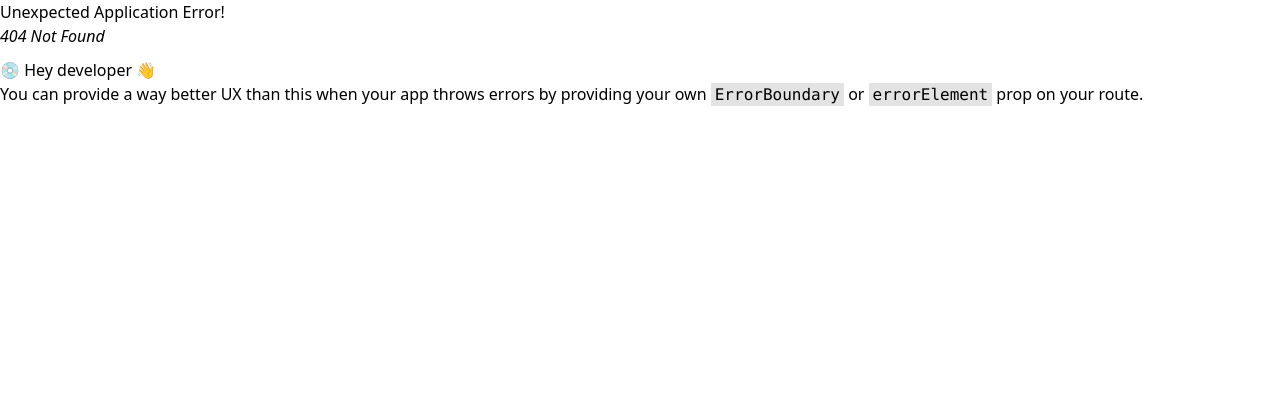
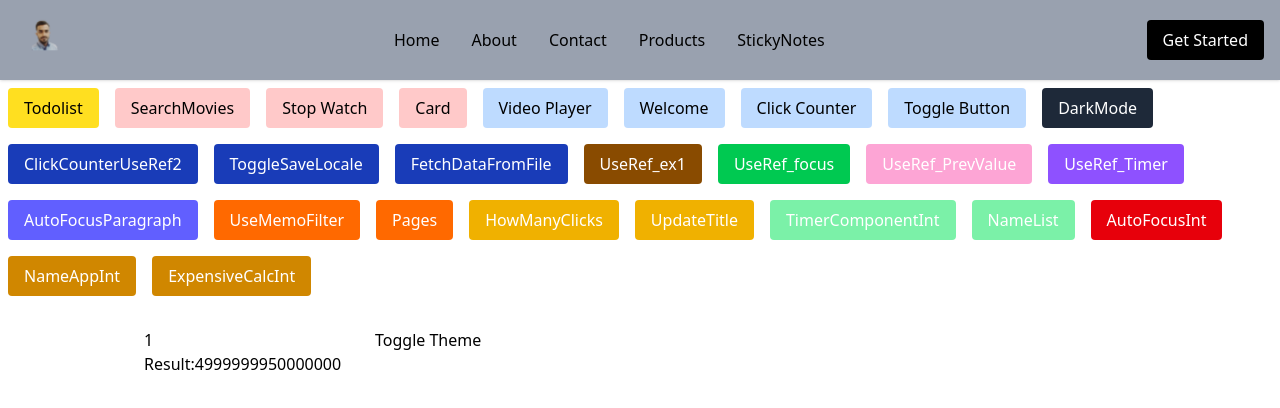
Before and after one commit to Shafee-ee/consoleStatements, a React (Vite) app in the folder my-react-app/: page /ExpensiveCalc in a window 1280 px wide. Before the commit this address had no page. Shown: the top 408 px of the page. Built offline with nearby package versions, Linux system fonts and the light colour scheme.

Commit message:
practice

```diff
--- a/my-react-app/src/App.jsx
+++ b/my-react-app/src/App.jsx
@@ -60,6 +60,8 @@ import UpdateTitle from './components/UpdateTitle';
 import TimerComponentInt from './components/TimerComponentInt';
 import NameList from './components/NameList';
 import AutoFocusInt from './components/AutoFocusInt';
+import NameAppInt from './components/NameAppInt';
+import ExpensiveCalc from './components/ExpensiveCalc';
 
 function App() {
 
@@ -78,6 +80,8 @@ function App() {
       {
         element: <AppLayout />,
         children: [
+          { path: "ExpensiveCalc", element: <ExpensiveCalc /> },
+          { path: "NameAppInt", element: <NameAppInt /> },
           { path: "AutoFocusInt", element: <AutoFocusInt /> },
           { path: "NameList", element: <NameList /> },
           { path: "TimerComponentInt", element: <TimerComponentInt /> },
--- /dev/null
+++ b/my-react-app/src/components/ExpensiveCalc.jsx
@@ -0,0 +1,43 @@
+import React, { useState } from 'react'
+
+const expensiveCalc = (num) => {
+    console.log(`Running Expensive Calc....`);
+    let total = 0;
+    for (let i = 0; i < 1e8; i++) {
+        total += i * num;
+    }
+    return total;
+}
+
+const ExpensiveCalc = () => {
+    const [number, setNumber] = useState(1);
+    const [themeDark, setThemeDark] = useState(false);
+
+
+    const theme = {
+        backgroundColor: themeDark ? "#333" : "#fff",
+        color: themeDark ? "#fff" : "#000"
+    }
+
+
+
+    const calc = expensiveCalc(number);//unoptimized?
+
+    return (
+        <div>
+            <input type="number"
+                value={number}
+                onChange={(e) => setNumber(parseInt(e.target.value))}
+                className='' />
+
+            <button
+                onClick={() => setThemeDark(prev => !prev)}
+            >
+                Toggle Theme
+            </button>
+            <p className=''>Result:{calc}</p>
+        </div>
+    )
+}
+
+export default ExpensiveCalc
--- a/my-react-app/src/components/NameAppInt.jsx
+++ b/my-react-app/src/components/NameAppInt.jsx
@@ -3,8 +3,29 @@ import NameFormInt from './NameFormInt';
 import NameListInt from './NameListInt';
 
 const NameAppInt = () => {
+
+    const [name, setName] = useState('');
+    const [names, setNames] = useState([]);
+
+    const isNameValid = () => name.trim().length >= 3;
+
+    const handleSubmit = () => {
+        if (!isNameValid()) return;
+        setNames(prev => [...prev, name.trim()]);
+        setName('');
+    }
+
     return (
-        <div>NameAppInt</div>
+        <div>
+            <h1>Name List App</h1>
+            <NameFormInt
+                name={name}
+                setName={setName}
+                onSubmit={handleSubmit}
+                isNameValid={isNameValid}
+            />
+            <NameListInt names={names} />
+        </div>
     )
 }
 
--- a/my-react-app/src/components/Navbar.jsx
+++ b/my-react-app/src/components/Navbar.jsx
@@ -42,6 +42,8 @@ const Navbar = () => {
             <button className='py-2 px-4 bg-green-300 rounded text-white my-2 mx-2'><Link to="/TimerComponentInt">TimerComponentInt </Link></button>
             <button className='py-2 px-4 bg-green-300 rounded text-white my-2 mx-2'><Link to="/NameList">NameList </Link></button>
             <button className='py-2 px-4 bg-red-600 rounded text-white my-2 mx-2'><Link to="/AutoFocusInt">AutoFocusInt </Link></button>
+            <button className='py-2 px-4 bg-yellow-600 rounded text-white my-2 mx-2'><Link to="/NameAppInt">NameAppInt </Link></button>
+            <button className='py-2 px-4 bg-yellow-600 rounded text-white my-2 mx-2'><Link to="/ExpensiveCalc">ExpensiveCalcInt </Link></button>
 
         </div >
     )
```
